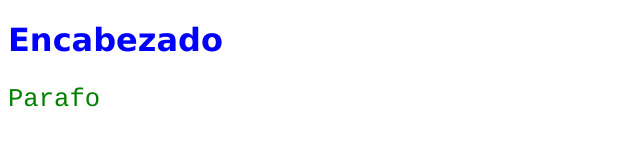
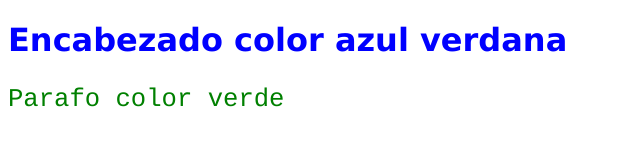
Before and after one commit to DanFlore/practica72, a plain HTML site: page index.html in a window 1280 px wide. Shown: the whole page, without its empty margins (0-640 px from the left). Drawn offline with Linux system fonts and the light colour scheme.

Commit message:
1 commit

```diff
--- a/index.html
+++ b/index.html
@@ -21,7 +21,7 @@
     </style>
 </head>
 <body>
-    <h1>Encabezado</h1>
-    <p>Parafo</p>
+    <h1>Encabezado color azul verdana</h1>
+    <p>Parafo color verde</p>
 </body>
 </html>
```
